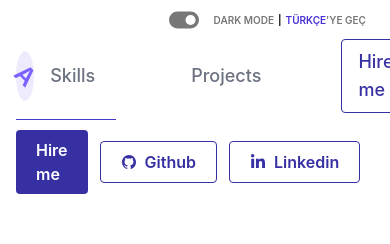
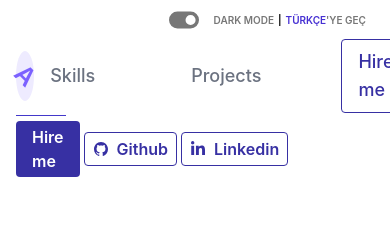
Before and after one commit to aleyna-yildizli/myCv, a React (Vite) app: page / in a window 390 px wide. Shown: the top 244 px of the page. Built offline with nearby package versions, Linux system fonts and the light colour scheme; no server answers.

Commit message:
Hero comp. responsive done

```diff
--- a/src/components/Hero/Hero.jsx
+++ b/src/components/Hero/Hero.jsx
@@ -21,13 +21,13 @@ export default function Hero ({data}) {
     const { name, presentation, introduction, image } = heroData || {};
 
     return (
-        <div className="flex flex-col  w-full xl:mt-16 lg:mt-10 md:mt-6 mt-3 ">
+        <div className="flex flex-col  w-full xl:mt-14 lg:mt-8 md:mt-5 mt-2 ">
             <div className="flex ">
-                <div className="flex flex-col xl:gap-[50px] lg:gap-[30px] md:gap-[20px] gap-[10px] relative">
+                <div className="flex flex-col xl:gap-[50px] lg:gap-[20px] md:gap-[10px] gap-[5px] relative">
                     <div className="flex items-center xl:gap-3 gap-1 ">
-                        <div className="w-[100px] h-[1px] bg-gradient-to-r from-[#4338CA] via-[#4338CA] to-[#4338CA] dark:bg-[#BAB2E7]"></div>
+                        <div className="xl:w-[100px] lg:w-[80px] md:w-[6px] w-[50px] h-[1px] bg-gradient-to-r from-[#4338CA] via-[#4338CA] to-[#4338CA] dark:bg-[#BAB2E7]"></div>
                         {name && (
-                        <div className="text-[20px] font-medium text-[#4338CA] dark:text-[#B7AAFF]">{name}</div>
+                        <div className="xl:text-[20px] lg:text-[18px] md:text-[16px] text-[14px]  font-medium text-[#4338CA] dark:text-[#B7AAFF]">{name}</div>
                         )}
                     </div>
                     {presentation && (
@@ -36,15 +36,15 @@ export default function Hero ({data}) {
                     {introduction && (
                     <p className="hero_description xl:text-[18px] lg:text-[14px] text-[12px] text-[#6B7280] dark:text-white">{introduction}</p>
                     )}
-                <div className="flex items-center gap-3 bottom-1 left-0 font-semibold">
-                    <Link className=" bg-indigo-800 text-white px-5 py-2 rounded dark:text-black dark:bg-[#E1E1FF]" to="/">Hire me</Link>
-                    <Link className="flex items-center gap-2  px-5 py-2 rounded border border-indigo-800 text-indigo-800 dark:bg-[#383838] dark:text-[#E1E1FF]" to="/"><IoLogoGithub className="dark:text-[#BAB2E7]"/> Github</Link>
-                    <Link  className="flex items-center gap-2  px-5 py-2 rounded border  border-indigo-800 text-indigo-800 dark:bg-[#383838] dark:text-[#E1E1FF]" to="/"><FaLinkedinIn className="dark:text-[#BAB2E7]"/> Linkedin</Link>
+                <div className="flex items-center xl:gap-3 md:gap-2 gap-1 bottom-1 left-0 font-semibold">
+                    <Link className=" bg-indigo-800 text-white xl:px-8 xl:py-2 lg:px-5 lg:py-1 px-4 py-1 rounded dark:text-black dark:bg-[#E1E1FF]" to="/">Hire me</Link>
+                    <Link className="flex items-center gap-2  xl:px-5 xl:py-2 px-2 py-1 rounded border border-indigo-800 text-indigo-800 dark:bg-[#383838] dark:text-[#E1E1FF]" to="/"><IoLogoGithub className="dark:text-[#BAB2E7]"/> Github</Link>
+                    <Link  className="flex items-center gap-2  xl:px-5 xl:py-2 px-2 py-1 rounded border  border-indigo-800 text-indigo-800 dark:bg-[#383838] dark:text-[#E1E1FF]" to="/"><FaLinkedinIn className="dark:text-[#BAB2E7]"/> Linkedin</Link>
                 </div>
                 </div>
                 <div className="hero_image_card w-full h-full relative ">
                 {image && (
-                <img className="hero_image xl:w-[476px] xl:h-[375px] lg:w-[426px] lg:h-[335px] md:w-[206px] md:h-[105px] display-none object-cover rounded-[18px] absolute right-0" src={`${image}`} alt="" />
+                <img className="hero_image xl:w-[476px] xl:h-[375px] lg:w-[426px] lg:h-[335px] md:lg:w-[426px] md:h-[335px] display-none object-cover rounded-[18px] absolute right-0" src={`${image}`} alt="" />
                 )}
             </div>
             </div>
```
